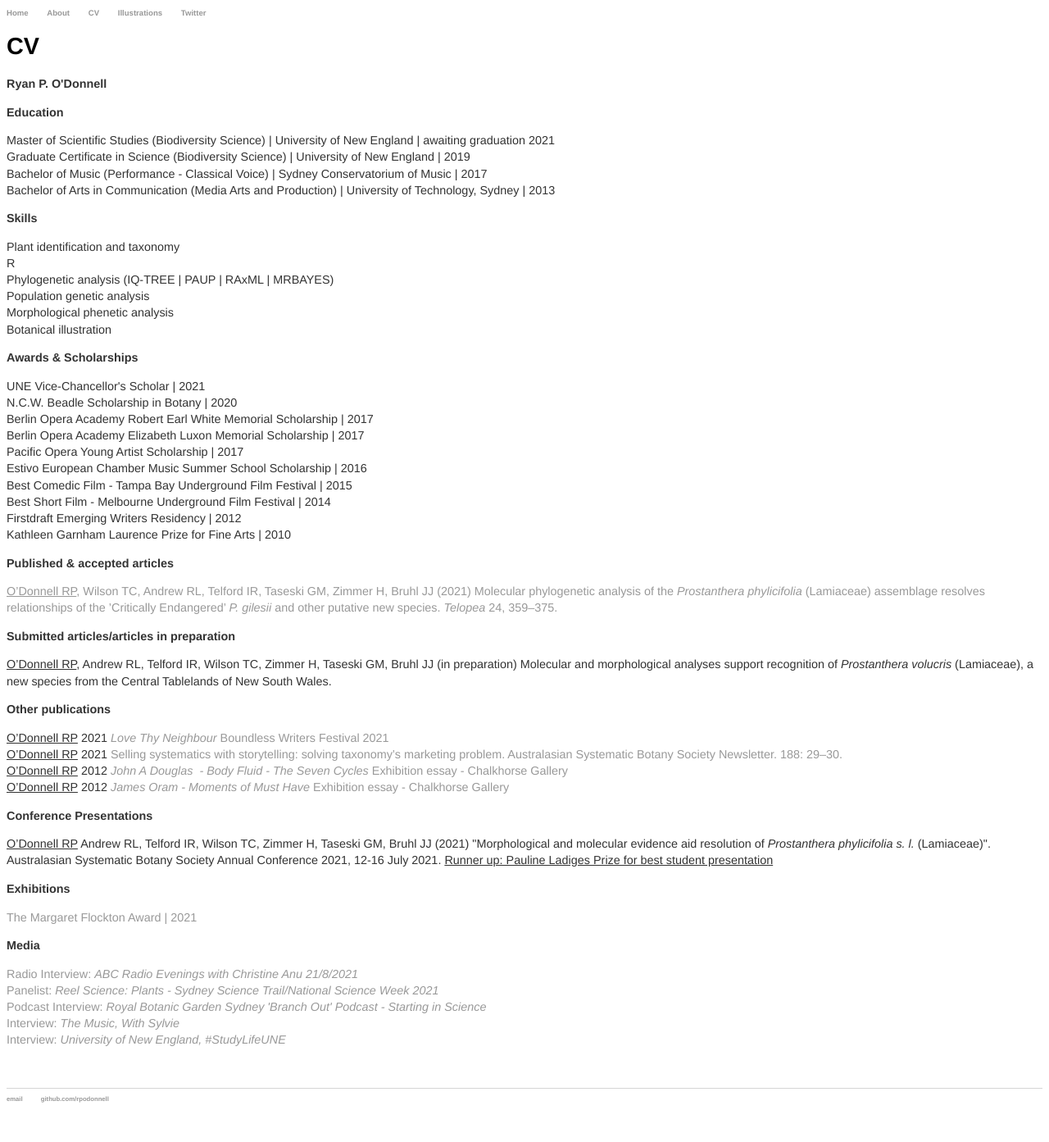
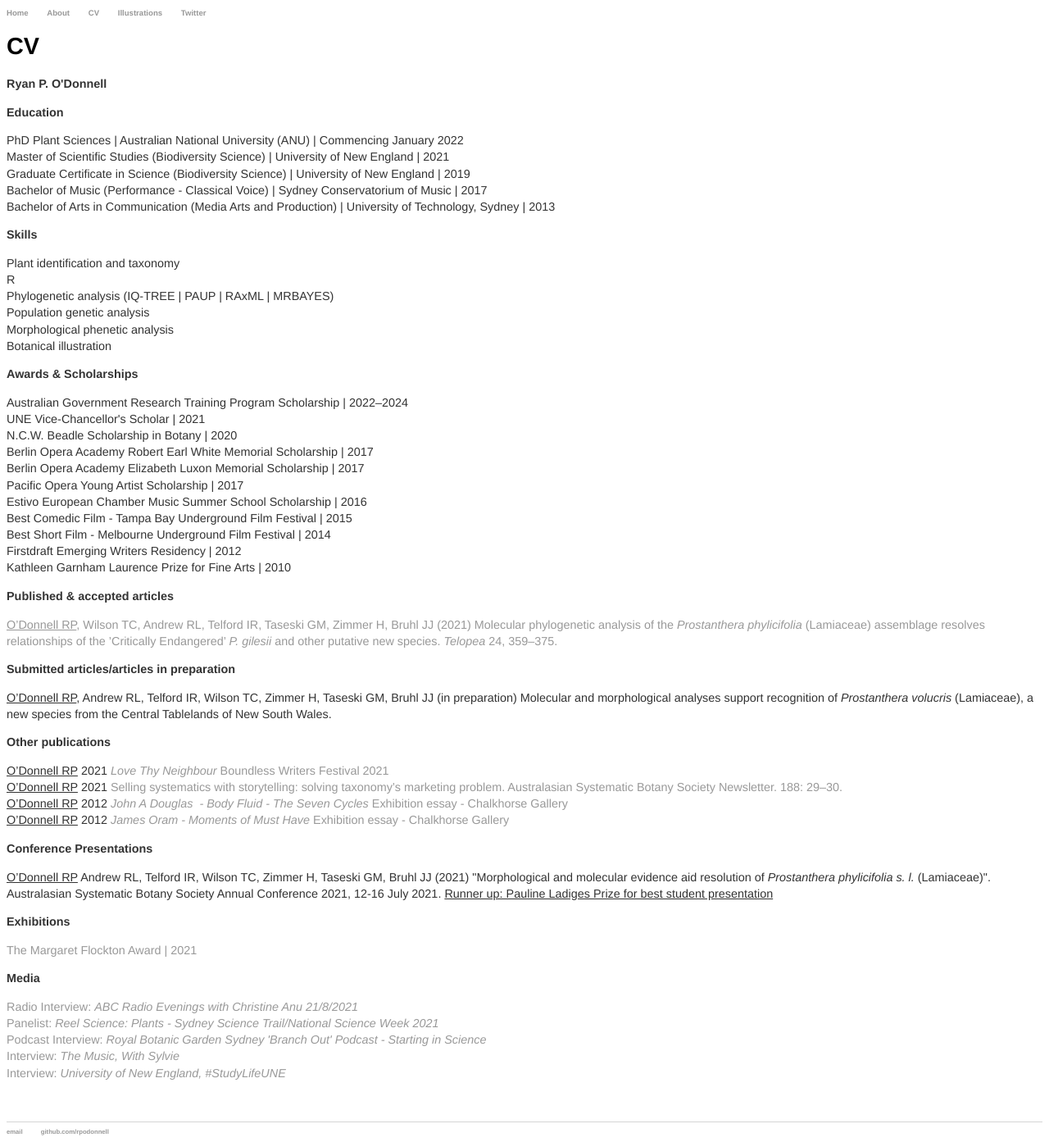
Before and after one commit to rpodonnell/rpodonnell.github.io, a Jekyll site: the page built from cv/index.html, in a window 1280 px wide. Shown: the whole page at 82% size. Built offline with Jekyll 4.4.1, drawn with Linux system fonts in a browser that asks for light colours; before the commit the page ends 1353 px from its top, so only the background shows below that.

Commit message:
Update index.html

```diff
--- a/cv/index.html
+++ b/cv/index.html
@@ -6,7 +6,11 @@ title: CV
 <div class="blurb">
 	<p><strong>Ryan P. O'Donnell</strong></p>
 <p><strong>Education</strong></p>
-<p>Master of Scientific Studies (Biodiversity Science) | University of New England | awaiting graduation 2021<br />Graduate Certificate in Science (Biodiversity Science) | University of New England | 2019<br />Bachelor of Music (Performance - Classical Voice) | Sydney Conservatorium of Music | 2017<br />Bachelor of Arts in Communication (Media Arts and Production) | University of Technology, Sydney | 2013</p>
+<p> PhD Plant Sciences | Australian National University (ANU) | Commencing January 2022<br />
+Master of Scientific Studies (Biodiversity Science) | University of New England | 2021<br />
+Graduate Certificate in Science (Biodiversity Science) | University of New England | 2019<br />
+Bachelor of Music (Performance - Classical Voice) | Sydney Conservatorium of Music | 2017<br />
+Bachelor of Arts in Communication (Media Arts and Production) | University of Technology, Sydney | 2013</p>
 <p><strong>Skills</strong></p>
 <p>
 Plant identification and taxonomy<br/>
@@ -18,7 +22,8 @@ Botanical illustration<br/>
 </p>
 
 <p><strong>Awards &amp; Scholarships&nbsp;</strong></p>
-<p> UNE Vice-Chancellor's Scholar | 2021<br />
+<p> Australian Government Research Training Program Scholarship | 2022–2024<br />
+UNE Vice-Chancellor's Scholar | 2021<br />
 N.C.W. Beadle Scholarship in Botany | 2020<br />
 Berlin Opera Academy Robert Earl White Memorial Scholarship | 2017<br />
 Berlin Opera Academy Elizabeth Luxon Memorial Scholarship | 2017<br />
```
